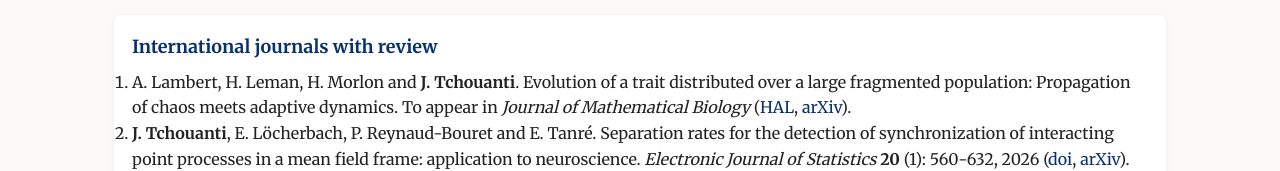
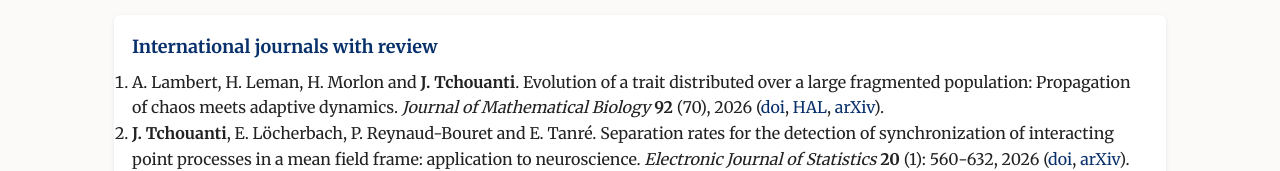
Before and after one commit to josuetchouanti/josuetchouanti.github.io, a plain HTML site: page pages/publications.html in a window 1280 px wide. Shown: the part 488-659 px from the top of the page. Drawn offline with Linux system fonts and the light colour scheme.

Commit message:
Update publications.html

```diff
--- a/pages/publications.html
+++ b/pages/publications.html
@@ -36,7 +36,7 @@
 
     <div class='card'><h2 class='section-title'>International journals with review</h2>
       <ol>
-        <li>A. Lambert, H. Leman, H. Morlon and <strong>J. Tchouanti</strong>. Evolution of a trait distributed over a large fragmented population: Propagation of chaos meets adaptive dynamics. To appear in <i>Journal of Mathematical Biology</i> (<a href="https://hal.science/hal-04873740">HAL</a>, <a href="https://arxiv.org/abs/2503.13154">arXiv</a>). </li>
+        <li>A. Lambert, H. Leman, H. Morlon and <strong>J. Tchouanti</strong>. Evolution of a trait distributed over a large fragmented population: Propagation of chaos meets adaptive dynamics. <i>Journal of Mathematical Biology</i> <strong>92</strong> (70), 2026 (<a href="https://doi.org/10.1007/s00285-026-02371-9">doi</a>, <a href="https://hal.science/hal-04873740">HAL</a>, <a href="https://arxiv.org/abs/2503.13154">arXiv</a>). </li>
 
         <li><strong>J. Tchouanti</strong>, E. Löcherbach, P. Reynaud-Bouret and E. Tanré. Separation rates for the detection of synchronization of interacting point processes in a mean field frame: application to neuroscience. <i>Electronic Journal of Statistics</i> <strong>20</strong> (1): 560-632, 2026 (<a href="https://doi.org/10.1214/26-EJS2483">doi</a>, <a href="https://arxiv.org/abs/2402.01919">arXiv</a>).</li>
 
```
